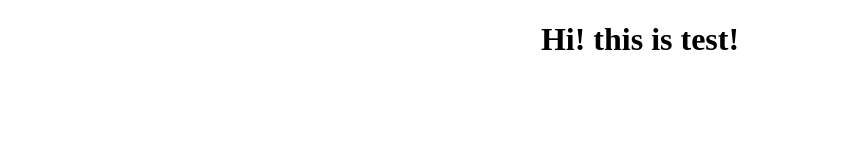
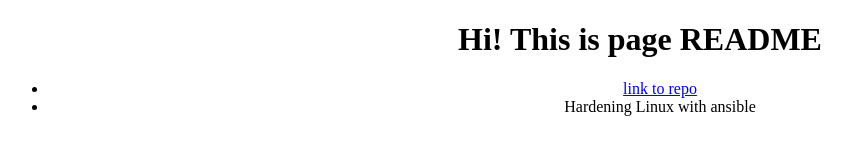
Before and after one commit to BlackChaose/devops.ansible.hardening_linux, a plain HTML site: page index.html in a window 1280 px wide. Shown: the whole page, without its empty margins (0-852 px from the left). Drawn offline with Linux system fonts and the light colour scheme.

Commit message:
Update index.html

```diff
--- a/index.html
+++ b/index.html
@@ -7,7 +7,17 @@
   </head>
   <body>
     <center>
-      <h1>Hi! this is test!</h1>
+      <h1>Hi! This is page README</h1>
+      <p>
+      <ul>
+        <li>
+          <a href="https://github.com/BlackChaose/devops.ansible.hardening_linux">link to repo</a>
+        </li>
+        <li>
+          Hardening Linux with ansible
+        </li>
+      </ul>
+      </p>
     </center>
   </body>
 </html>
```
